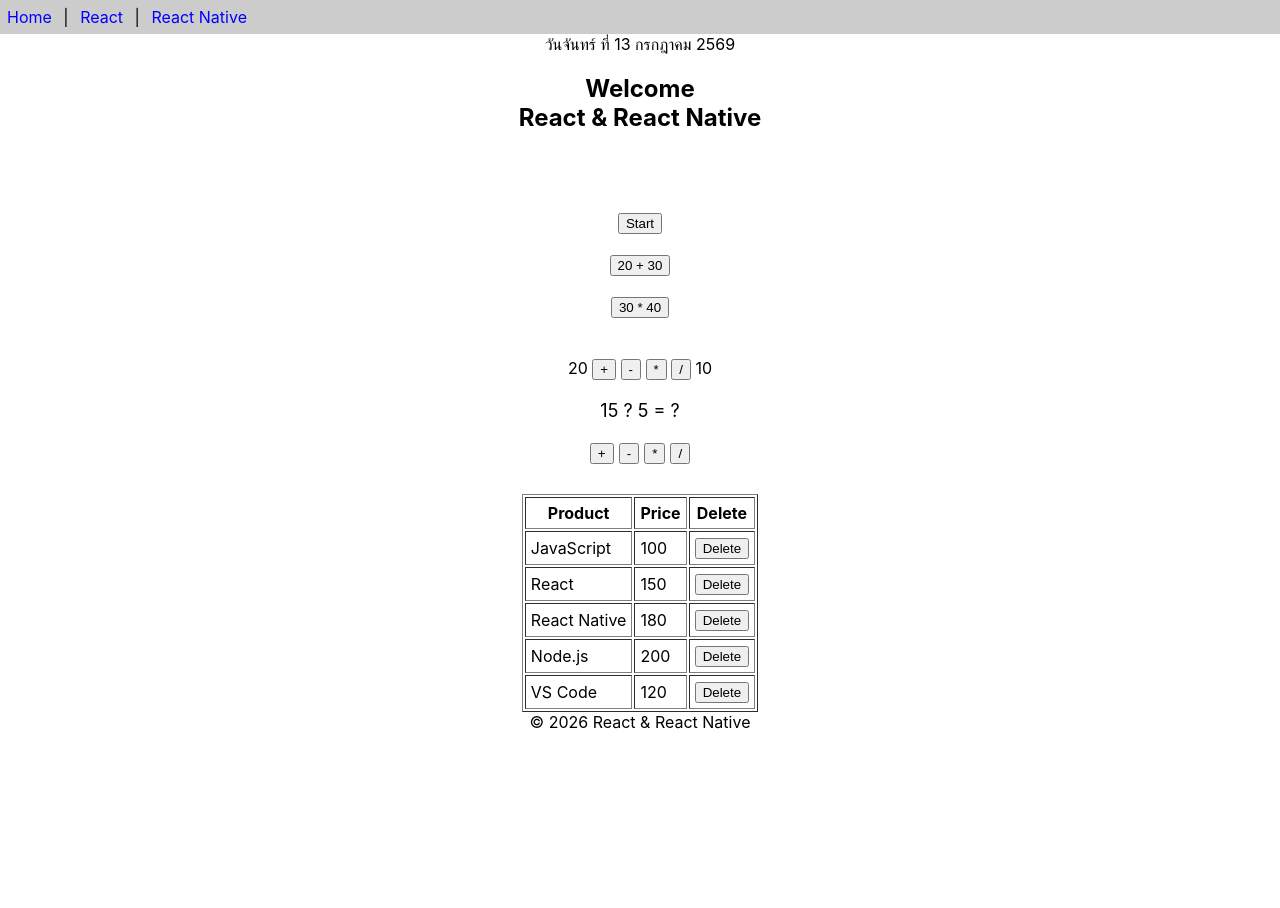
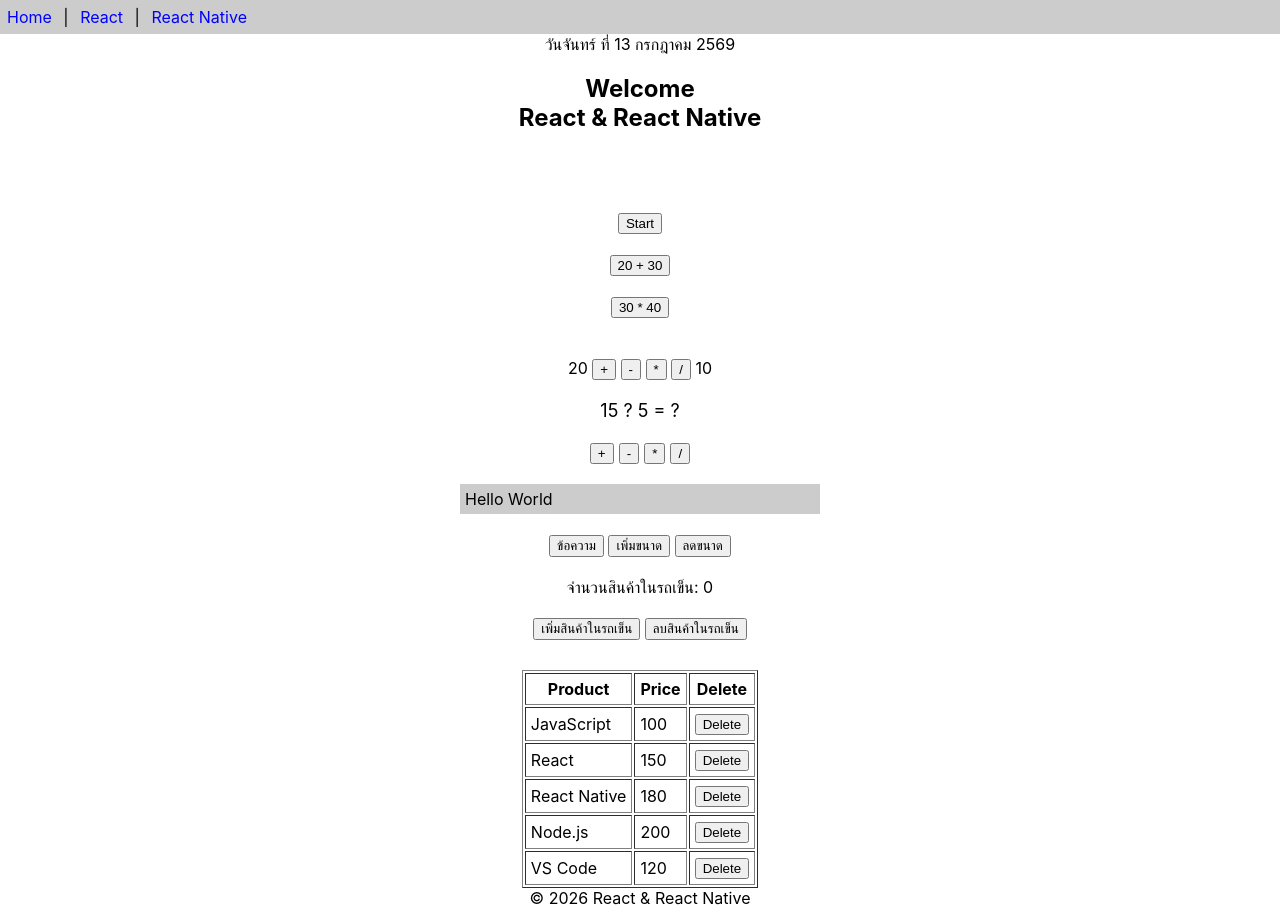
Before and after one commit to thinnak7-jpg/app1, a React (Create React App) app: page / in a window 1280 px wide. Before the commit the page ends 800 px from the top, so only its background shows below. Built offline with nearby package versions, Linux system fonts and the light colour scheme.

Commit message:
update state-func state-class

```diff
--- a/src/App.js
+++ b/src/App.js
@@ -5,20 +5,22 @@ import { Calculator2 } from "./calculator";
 import { EventData } from "./event-data";
 import RefsFunc from './refs-func';
 import RefsArray from './refs-array'
+import Cart from './state-class'
+import StateFunc from './state-func'
 
 function App() {
   return (
     <>
       <Header />
-
       <center>
         <Calendar/>
       </center>
-
       <Content/>
       <EventData/>
       <Calculator2 />
       <RefsFunc />
+      <StateFunc />
+      <Cart />
       <RefsArray />
       <Footer />
     </>
--- /dev/null
+++ b/src/state-class.js
@@ -0,0 +1,27 @@
+import React from 'react'
+
+export default class Cart extends React.Component {
+    state = { numItems: 0 }
+
+    onClickAddCart = () => {
+        let n = this.state.numItems
+        n++
+        this.setState({ numItems: n })
+    }
+
+    onClickDeleteCart = () => {
+        if (this.state.numItems > 0) {
+            this.setState({ numItems: this.state.numItems - 1 })
+        }
+    }
+
+    render() {
+        return (
+            <div style={{ textAlign: 'center', marginTop: 20 }}>
+                <div>จำนวนสินค้าในรถเข็น: {this.state.numItems}</div><br/>
+                <button onClick={this.onClickAddCart}>เพิ่มสินค้าในรถเข็น</button>&nbsp;
+                <button onClick={this.onClickDeleteCart}>ลบสินค้าในรถเข็น</button>
+            </div>
+        )
+    }
+}
--- /dev/null
+++ b/src/state-func.js
@@ -0,0 +1,36 @@
+import React, { useState } from 'react'
+
+export default function StateFunc() {
+    let [text, setText] = useState('Hello World')
+    let [size, setSize] = React.useState(16)
+
+    const onClickSetText = () => {
+        let t = prompt('กำหนดข้อความ')
+        if (t) {
+            setText(t)
+        }
+    }
+
+    const onClickZoomIn = () => {
+        let newSize = size + 1
+        setSize(newSize)
+    }
+
+    let msgboxStyle = {
+        display: 'inline-block',
+        width: 350,
+        fontSize: size,
+        backgroundColor: '#ccc',
+        padding: 5,
+        textAlign: 'left'
+    }
+
+    return (
+        <div style={{ textAlign: 'center', marginTop: 20 }}>
+            <div style={msgboxStyle}>{text}</div><br/><br/>
+            <button onClick={onClickSetText}>ข้อความ</button>&nbsp;
+            <button onClick={onClickZoomIn}>เพิ่มขนาด</button>&nbsp;
+            <button onClick={() => setSize(size - 1)}>ลดขนาด</button>
+        </div>
+    )
+}
```
